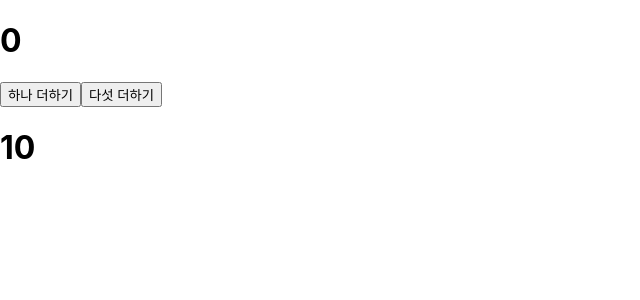
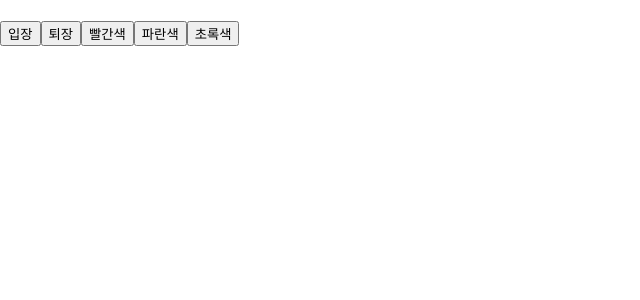
Before and after one commit to QQWaseokE/SK_Shieldus_Rookies_1st, a React (Create React App) app in the folder frontend/react/my-app/: page / in a window 1280 px wide. Shown: the top 300 px of the page, without its empty margins (0-640 px from the left). Built offline with nearby package versions, Linux system fonts and the light colour scheme.

Commit message:
함수형 컴포넌트에서 useState 훅(hook) 사용하기
7/1(월)

```diff
--- a/frontend/react/my-app/src/App.js
+++ b/frontend/react/my-app/src/App.js
@@ -1,10 +1,10 @@
 import './App.css';
-import Counter from './Counter';
+import Say from './Say';
 
 function App() {
   return (
     <>
-      <Counter />
+      <Say />
     </>
   );
 }
--- /dev/null
+++ b/frontend/react/my-app/src/Say.js
@@ -0,0 +1,32 @@
+import { useState } from "react";
+
+const Say = (props) => {
+    const [ message, setMessage ] = useState('');
+    const [ color, setColor ] = useState('black');
+
+    const handlerClickEnter = () => setMessage('입장합니다.');
+    const handlerClickLeave = () => setMessage('퇴장합니다.');
+
+    const arr = [ 1, 2, 3, 4 ];
+
+    const newArr = [ ...arr ];
+
+    const newArr2 = arr.concat(100);	// arr에 100을 추가하여 newArr2가 만들어짐
+
+    const newArr3 = arr.push(50);	// 100을 arr에 추가하고, 길이를 반환, newArr2에는 변화없음
+
+    console.log(arr, newArr, newArr2, newArr3);
+
+    return (
+        <>
+            <h1 style={{ color }}>{message}</h1>
+            <button onClick={handlerClickEnter}>입장</button>
+            <button onClick={handlerClickLeave}>퇴장</button>
+
+            <button onClick={() => setColor('red')}>빨간색</button>
+            <button onClick={() => setColor('blue')}>파란색</button>
+            <button onClick={() => setColor('green')}>초록색</button>
+        </>
+    );
+}
+export default Say;
```
